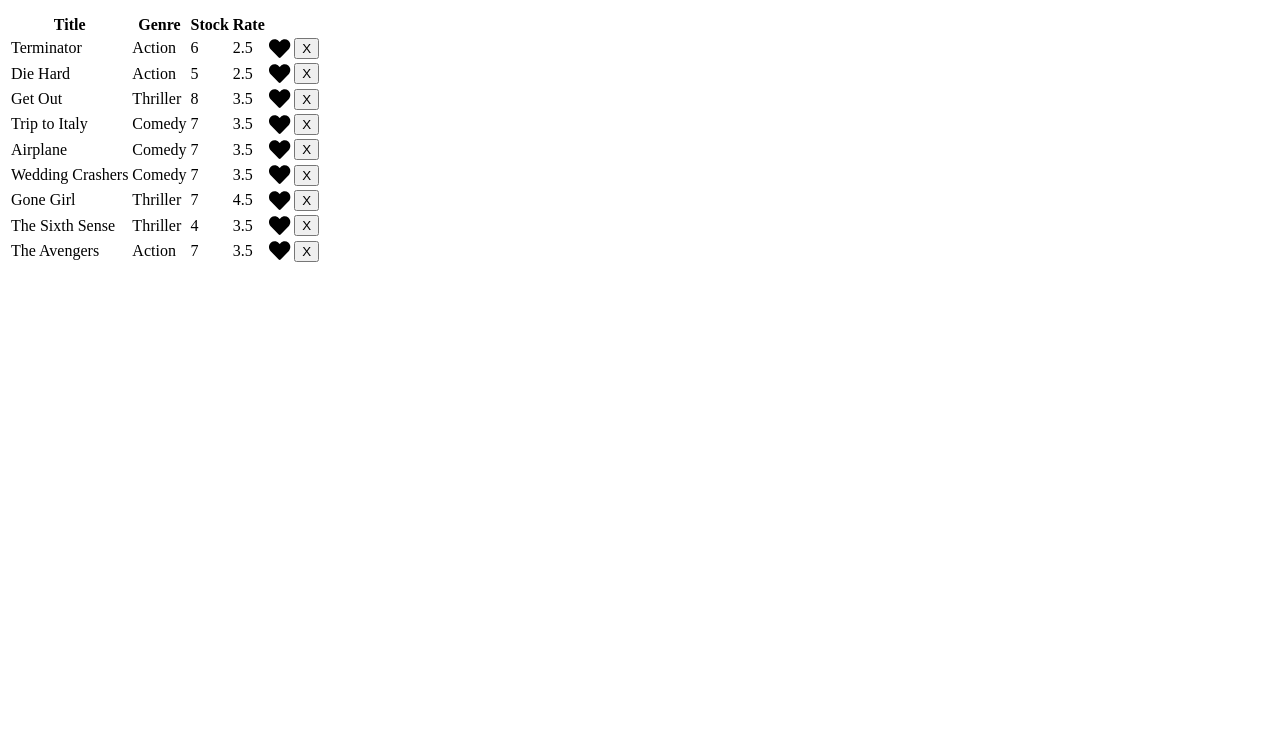
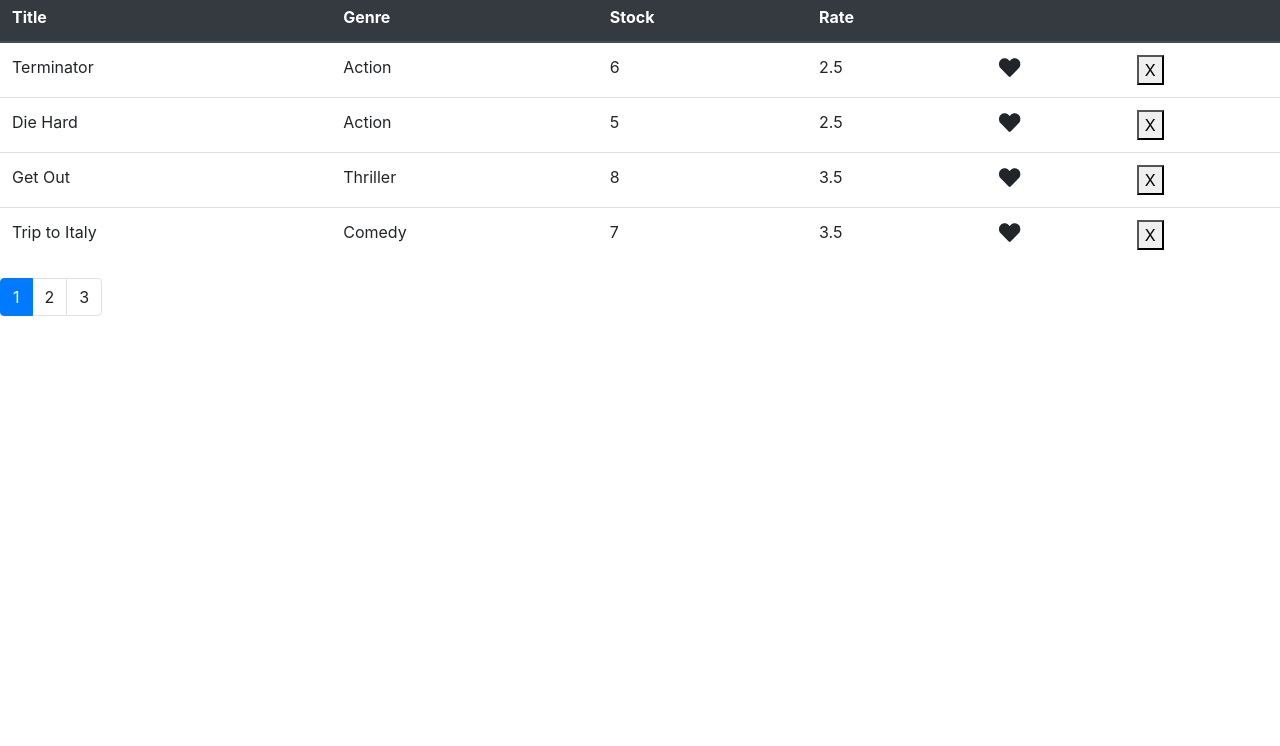
Before and after one commit to CasinoRoyal/vidly, a React app: page / in a window 1280 px wide. Shown: the part 54-800 px from the top of the page. Built offline with nearby package versions, Linux system fonts and the light colour scheme.

Commit message:
implemented pagination component & added bootstrap for style

```diff
--- a/index.html
+++ b/index.html
@@ -2,6 +2,7 @@
 <html lang="en">
 <head>
   <meta charset="UTF-8">
+  <link rel="stylesheet" href="https://stackpath.bootstrapcdn.com/bootstrap/4.3.1/css/bootstrap.min.css" integrity="sha384-ggOyR0iXCbMQv3Xipma34MD+dH/1fQ784/j6cY/iJTQUOhcWr7x9JvoRxT2MZw1T" crossorigin="anonymous">
   <title>Vidly</title>
 </head>
 <body>
--- a/src/components/movies-list.js
+++ b/src/components/movies-list.js
@@ -2,12 +2,16 @@
 
 import { getMovies } from '../services/fakeMovieService';
 import MovieItem from './movie-item';
+import Pagination from './pagination';
+import { paginate } from '../utils/paginate';
 
 export default class MoviesList extends Component {
 
   state = {
     movies: getMovies(),
-    likes: []
+    likes: [],
+    pageSize: 4,
+    currentPage: 1
   }
 
   removeMovie = (id) => {
@@ -38,35 +42,55 @@
     })
   }
 
+  onPageChange = (page) => {
+    this.setState({
+      currentPage: page
+    })
+  }
+
   render() {
 
-    const { movies, likes } = this.state;
+    const { movies, likes, pageSize, currentPage } = this.state;
+
+    const currentMovies = paginate(movies, currentPage, pageSize);
 
     return(
       <Fragment>
         <h2>Movies count: {movies.length}</h2>
-        <table>
-          <tbody>
+        <table className='table'>
+          <thead className='thead-dark'>
             <tr>
               <th>Title</th>
               <th>Genre</th>
               <th>Stock</th>
               <th>Rate</th>
+              <th></th>
+              <th></th>
             </tr>
+          </thead>
+          <tbody>
             {
-              movies.map((movie) => {
-                const isLiked = likes.find((likedMovie) => likedMovie._id === movie._id);
+              currentMovies.map((movie) => {
+                const isLiked = likes
+                  .find((likedMovie) => likedMovie._id === movie._id);
 
                 return (
                   <tr key={movie._id}>
-                    <MovieItem movie={movie} isLiked={isLiked} removeMovie={this.removeMovie}
+                    <MovieItem movie={movie}
+                               isLiked={isLiked}
+                               removeMovie={this.removeMovie}
                                onLike={this.onLike} />
                   </tr>
-                  )
+                )
               })
             }
           </tbody>
         </table>
+
+        <Pagination itemTotal={movies.length}
+                    pageSize={pageSize}
+                    currentPage={currentPage}
+                    onPageChange={this.onPageChange} />
       </Fragment>
     )
   }
--- /dev/null
+++ b/src/components/pagination.js
@@ -0,0 +1,33 @@
+import React from 'react';
+
+const Pagination = ({ itemTotal, pageSize, currentPage, onPageChange }) => {
+  const arr = [];
+  const pagesCount = Math.ceil(itemTotal / pageSize);
+
+  if (pagesCount === 1) return null;
+
+  for (let i = 1; i <= pagesCount; i++) {
+    arr.push(i)
+  }
+
+  return (
+    <nav className="page">
+      <ul className="pagination">
+        {
+          arr.map((page) => {
+            return (
+              <li key={page}
+                  className={`page-item ${currentPage === page ? 'active' : ''}`}>
+                <a className="page-link" onClick={() => onPageChange(page)}>
+                  {page}
+                </a>
+              </li>
+            )
+          })
+        }
+      </ul>
+    </nav>
+  )
+}
+
+export default Pagination;
--- /dev/null
+++ b/src/utils/paginate.js
@@ -0,0 +1,7 @@
+export const paginate = (items, pageNumber, pageSize) => {
+  const lastItemIndex = pageNumber * pageSize;
+  const firstItemIndex =  lastItemIndex - pageSize;
+  const currentItems = items.slice(firstItemIndex, lastItemIndex);
+
+  return currentItems;
+}
```
